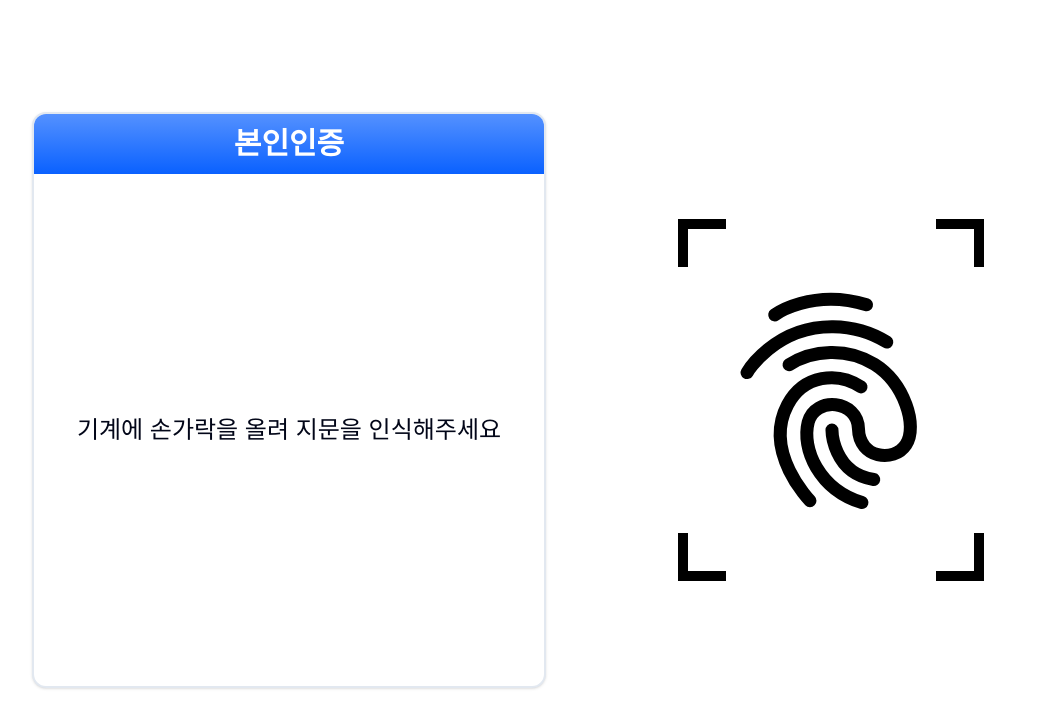
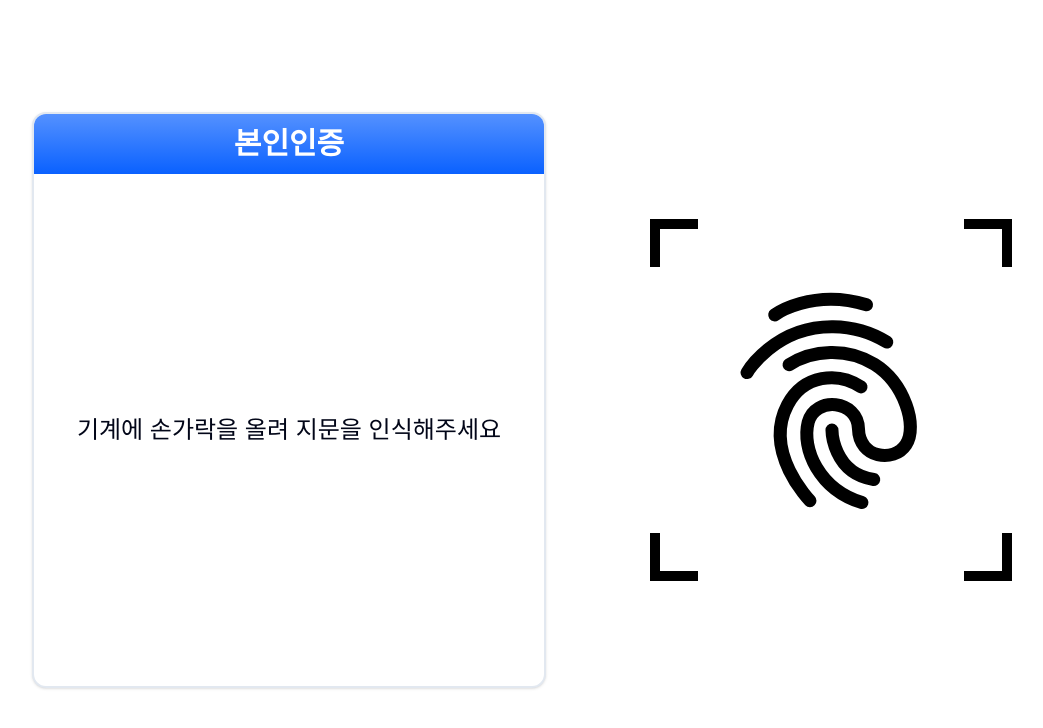
Before and after one commit to wlsooo/birthday-event, a React (Vite) app: page / in a window 1280 px wide. Both pictures are taken after a click on the button "출금하기". Shown: the top 728 px of the page, without its empty margins (80-1123 px from the left). Built offline with nearby package versions, Linux system fonts and the light colour scheme.

Commit message:
크기 조정

```diff
--- a/src/App.tsx
+++ b/src/App.tsx
@@ -71,7 +71,7 @@ const FingerPrintStep = ({ onNext }: Props) => {
     <div className="grid grid-cols-2 w-full h-full gap-7">
       <AuthCard content="기계에 손가락을 올려 지문을 인식해주세요" />
       <div className="p-0 flex items-center justify-center">
-        <div className="relative flex justify-center items-center px-7 py-14">
+        <div className="relative flex justify-center items-center px-14 py-14">
           {/* 모서리 border */}
           <div className="absolute top-0 left-0 w-12 h-12 border-t-10 border-l-10 border-black" />
           <div className="absolute top-0 right-0 w-12 h-12 border-t-10 border-r-10 border-black" />
@@ -183,14 +183,14 @@ const SignatureStep = ({ onNext }: Props) => {
       <AuthCard content="사인을 입력해주세요" />
 
       <div className="p-20 flex items-center justify-center">
-        <div className="relative flex items-center p-20">
+        <div className="relative flex items-center p-14">
           {/* 모서리 border */}
           <div className="absolute top-0 left-0 w-12 h-12 border-t-10 border-l-10 border-gray-800" />
           <div className="absolute top-0 right-0 w-12 h-12 border-t-10 border-r-10 border-gray-800" />
           <div className="absolute bottom-0 left-0 w-12 h-12 border-b-10 border-l-10 border-gray-800" />
           <div className="absolute bottom-0 right-0 w-12 h-12 border-b-10 border-r-10 border-gray-800" />
 
-          <Lottie animationData={signatureAnimation} />
+          <Lottie animationData={signatureAnimation} width={250} />
         </div>
       </div>
     </div>
```
